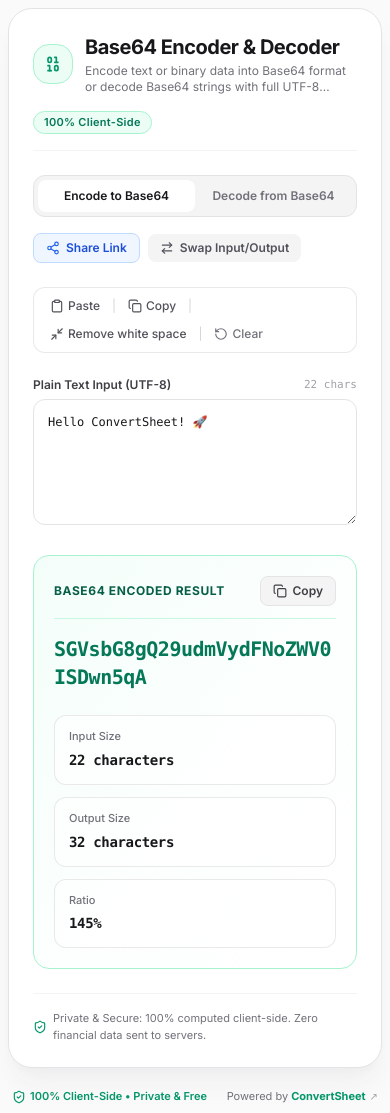
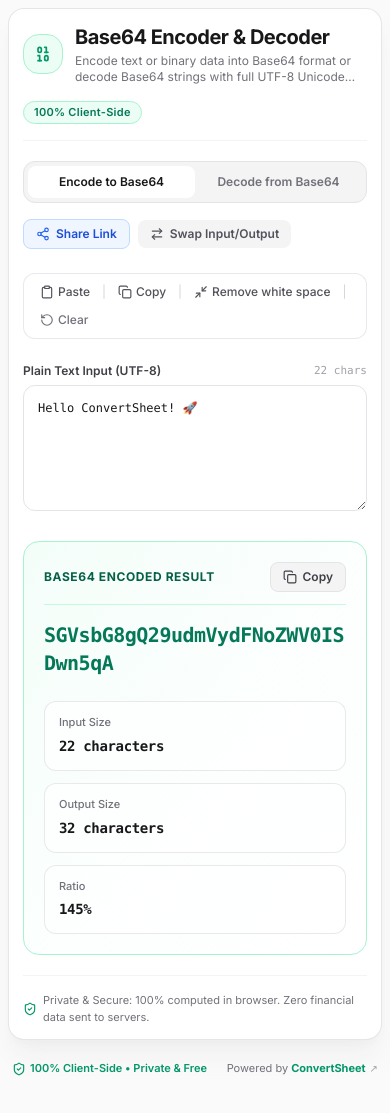
Before and after one commit to priyanshu-code/convertsheet, a Next.js app in the folder frontend/: page /embed/base64-encoder-decoder in a window 390 px wide. After the commit the page ends 1085 px from the top, so only its background shows below. Built offline with nearby package versions, Linux system fonts and the light colour scheme; no server answers.

Commit message:
fix(mobile): optimize CalcCard mobile padding, eliminate double borders, and contextualize privacy copy

```diff
--- a/frontend/src/app/tools/[slug]/page.tsx
+++ b/frontend/src/app/tools/[slug]/page.tsx
@@ -260,7 +260,7 @@
     <>
       <ToolJsonLdSchema config={tool} />
 
-      <div className="max-w-7xl mx-auto px-4 sm:px-6 lg:px-8 pt-2 pb-12 sm:pt-4 sm:pb-16 space-y-5 sm:space-y-7">
+      <div className="max-w-7xl mx-auto px-3.5 sm:px-6 lg:px-8 pt-2 pb-12 sm:pt-4 sm:pb-16 space-y-5 sm:space-y-7">
         {/* Breadcrumbs */}
         <nav aria-label="Breadcrumb">
           <ol className="flex items-center gap-1.5 text-xs text-zinc-500 dark:text-zinc-400">
--- a/frontend/src/components/calculator/CalcCard.tsx
+++ b/frontend/src/components/calculator/CalcCard.tsx
@@ -10,6 +10,8 @@
   icon?: LucideIcon;
   badge?: string;
   showCurrencySelector?: boolean;
+  privacyScope?: "financial" | "file" | "data" | "auto";
+  hideTitleOnMobile?: boolean;
   children: React.ReactNode;
   className?: string;
 }
@@ -20,14 +22,25 @@
   icon: Icon,
   badge,
   showCurrencySelector = false,
+  privacyScope = "auto",
+  hideTitleOnMobile = false,
   children,
   className = "",
 }: CalcCardProps) {
+  const privacyText =
+    privacyScope === "file"
+      ? "Zero images or files sent to servers."
+      : privacyScope === "data"
+      ? "Zero code or data sent to servers."
+      : "Zero financial data sent to servers.";
+
   return (
     <div
-      className={`rounded-3xl border border-zinc-200 dark:border-zinc-800 bg-white dark:bg-zinc-900/60 shadow-xl shadow-zinc-200/40 dark:shadow-none p-6 sm:p-8 space-y-6 transition-colors ${className}`}
+      className={`rounded-2xl sm:rounded-3xl border border-zinc-200/90 dark:border-zinc-800/80 bg-white dark:bg-zinc-900/60 shadow-xl shadow-zinc-200/40 dark:shadow-none p-3.5 sm:p-6 lg:p-8 space-y-5 sm:space-y-6 transition-colors ${className}`}
     >
-      <div className="flex items-start justify-between gap-4 pb-4 border-b border-zinc-100 dark:border-zinc-800/80 flex-wrap sm:flex-nowrap">
+      <div
+        className={`${hideTitleOnMobile ? "hidden sm:flex" : "flex"} items-start justify-between gap-4 pb-4 border-b border-zinc-100 dark:border-zinc-800/80 flex-wrap sm:flex-nowrap`}
+      >
         <div className="flex items-center gap-3 min-w-0">
           {Icon && (
             <div className="w-10 h-10 rounded-2xl bg-emerald-50 dark:bg-emerald-950/60 border border-emerald-200 dark:border-emerald-800/60 flex items-center justify-center text-emerald-600 dark:text-emerald-400 shrink-0">
@@ -60,7 +73,7 @@
       <div className="pt-4 border-t border-zinc-100 dark:border-zinc-800/80 flex items-center justify-between text-[11px] text-zinc-500 dark:text-zinc-400">
         <div className="flex items-center gap-1.5">
           <ShieldCheck className="w-3.5 h-3.5 text-emerald-600 dark:text-emerald-400 shrink-0" />
-          <span>Private &amp; Secure: 100% computed client-side. Zero financial data sent to servers.</span>
+          <span>Private &amp; Secure: 100% computed in browser. {privacyText}</span>
         </div>
         <span className="hidden sm:inline font-mono text-[10px] text-zinc-400 dark:text-zinc-500">
           Client-Side Web Engine
```
Also changed, not shown: 1 other file (tests, documents, lock files or other folders).
